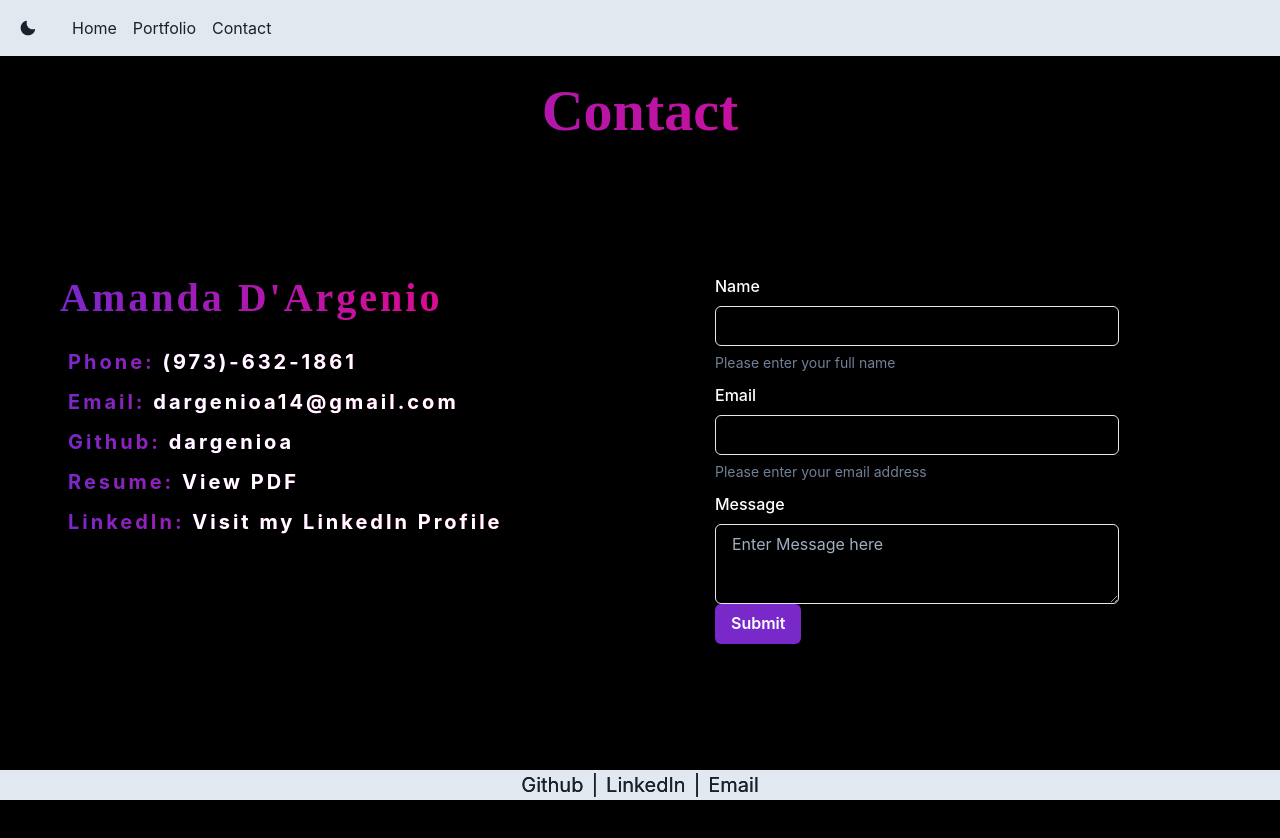
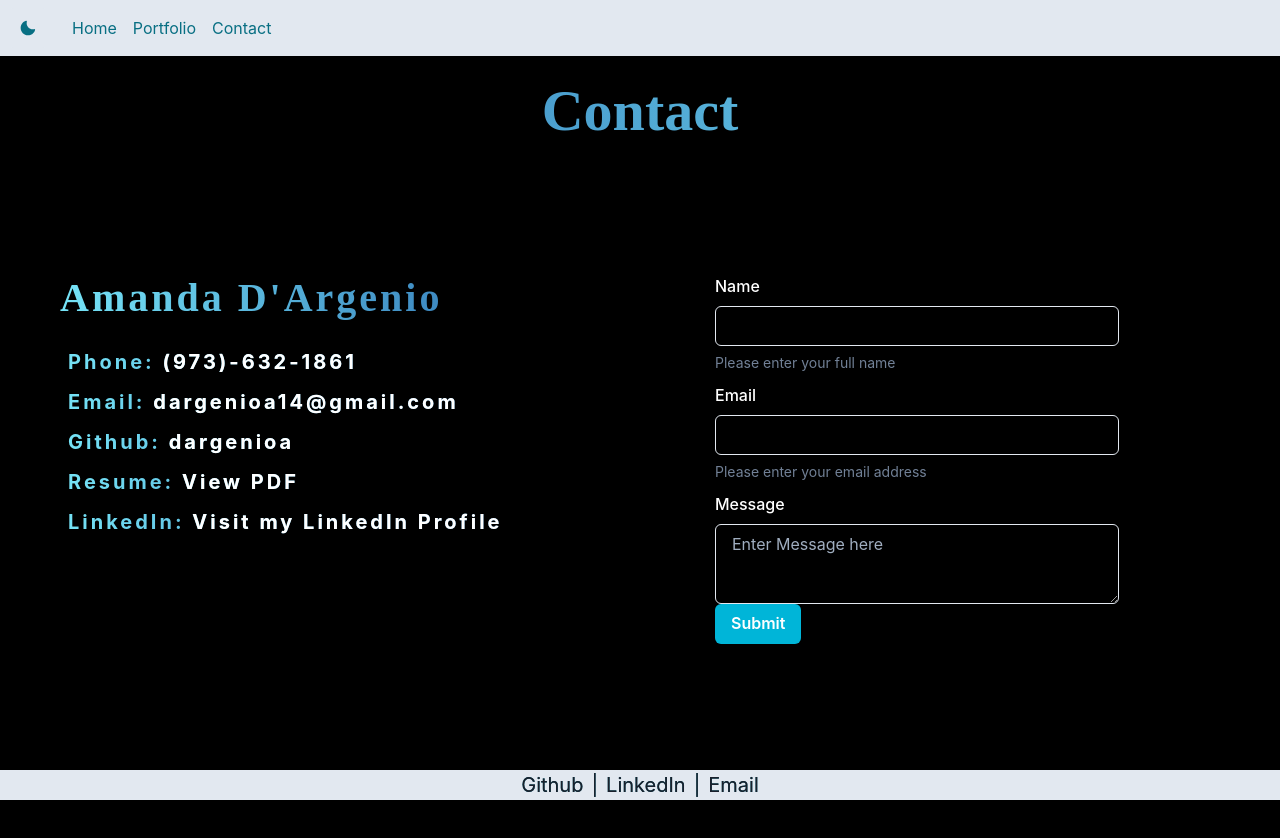
Before and after one commit to dargenioa/ReactPortfolio, a React (Create React App) app: page /contact in a window 1280 px wide. Shown: the top 838 px of the page. Built offline with nearby package versions, Linux system fonts and the light colour scheme.

Commit message:
changed color scheme

```diff
--- a/src/components/layouts/DarkMode.js
+++ b/src/components/layouts/DarkMode.js
@@ -12,7 +12,7 @@ import Footer from "../sections/Footer";
 function DarkMode() {
   const { colorMode, toggleColorMode } = useColorMode();
   const bg = useColorModeValue("gray.200", "gray.900");
-  const color = useColorModeValue("gray.800", "gray.100");
+  const color = useColorModeValue("cyan.800", "cyan.300");
 
   return (
     <div>
--- a/src/components/layouts/Project.js
+++ b/src/components/layouts/Project.js
@@ -49,7 +49,7 @@ function Project({ project }) {
       <Box fontWeight="bold" p={1} textAlign="center" separator="|">
         <Box>
           <Link
-            color="purple.600"
+            color="blue.500"
             target="blank"
             href={project.deploy}
             align="center"
--- a/src/pages/Contact.js
+++ b/src/pages/Contact.js
@@ -27,7 +27,7 @@ function Contact() {
         <Box>
           <Popover>
             <PopoverTrigger>
-              <Button bgColor="#7928CA">Submit</Button>
+              <Button bgColor="cyan.500">Submit</Button>
             </PopoverTrigger>
             <PopoverContent color="black">
               <PopoverArrow />
@@ -55,7 +55,7 @@ function Contact() {
         p={5}
       >
         <Heading
-          bgGradient="linear(to-l ,#FF0080, #7928CA)"
+          bgGradient="linear(to-l, cyan.300, blue.600)"
           bgClip="text"
           as="h1"
           fontSize="58px"
@@ -71,7 +71,7 @@ function Contact() {
             <Heading
               fontWeight="bold"
               fontFamily="Yeseva One"
-              bgGradient="linear(to-l ,#FF0080, #7928CA)"
+              bgGradient="linear(to-l, blue.600, cyan.300)"
               bgClip="text"
               fontSize="40px"
               mb={5}
@@ -79,7 +79,8 @@ function Contact() {
               Amanda D'Argenio
             </Heading>
             <Heading
-              bgGradient="linear(to-l ,#FF0080, #7928CA)"
+              // color="cyan.400"
+              bgGradient="linear(to-l, blue.600, cyan.300)"
               bgClip="text"
               size="md"
               p={2}
@@ -87,7 +88,8 @@ function Contact() {
               Phone: <span style={{ color: "white" }}>(973)-632-1861</span>
             </Heading>
             <Heading
-              bgGradient="linear(to-l ,#FF0080, #7928CA)"
+              // color="cyan.400"
+              bgGradient="linear(to-l, blue.600, cyan.300)"
               bgClip="text"
               size="md"
               p={2}
@@ -100,7 +102,8 @@ function Contact() {
               </span>
             </Heading>
             <Heading
-              bgGradient="linear(to-l ,#FF0080, #7928CA)"
+              // color="cyan.400"
+              bgGradient="linear(to-l, blue.600, cyan.300)"
               bgClip="text"
               size="md"
               p={2}
@@ -113,7 +116,8 @@ function Contact() {
               </span>
             </Heading>
             <Heading
-              bgGradient="linear(to-l ,#FF0080, #7928CA)"
+              // color="cyan.400"
+              bgGradient="linear(to-l, blue.600, cyan.300)"
               bgClip="text"
               size="md"
               p={2}
@@ -129,7 +133,8 @@ function Contact() {
               </span>
             </Heading>
             <Heading
-              bgGradient="linear(to-l ,#FF0080, #7928CA)"
+              // color="cyan.400"
+              bgGradient="linear(to-l, blue.600, cyan.300)"
               bgClip="text"
               size="md"
               p={2}
--- a/src/pages/Home.js
+++ b/src/pages/Home.js
@@ -26,7 +26,7 @@ function Home() {
     >
       <Box>
         <Heading
-          bgGradient="linear(to-l ,#FF0080, #7928CA)"
+          bgGradient="linear(to-l, blue.600, cyan.300)"
           bgClip="text"
           as="h1"
           fontSize="50px"
@@ -35,7 +35,7 @@ function Home() {
           Amanda D'Argenio
         </Heading>
         <Heading
-          bgGradient="linear(to-l ,#7928CA , #FF0080)"
+         bgGradient="linear(to-l, cyan.300,  blue.600)"
           bgClip="text"
           size="xl"
           pt={5}
@@ -48,12 +48,12 @@ function Home() {
             <Typewriter
               options={{
                 strings: [
-                  'Problem Solver',
-                  'Motivated by Challening Projects',
-                  'Great Listener',
-                  'Team Collaborator',
-                  'Effective Communicator',
-                  'Adaptability'
+                  "Problem Solver",
+                  "Motivated by Challening Projects",
+                  "Great Listener",
+                  "Team Collaborator",
+                  "Effective Communicator",
+                  "Adaptability",
                 ],
                 autoStart: true,
                 loop: true,
@@ -73,7 +73,7 @@ function Home() {
         <Box textAlign="center" marginTop={20}>
           <Heading
             p={5}
-            bgGradient="linear(to-l ,#7928CA , #FF0080)"
+            bgGradient="linear(to-l, blue.600, cyan.300)"
             bgClip="text"
           >
             About me
@@ -83,8 +83,9 @@ function Home() {
             and utilize my skills and work experience working for a global
             Fintech company offering an on-premises/SaaS/DaaS solution to
             clients. Recent graduate of Rutgers University Full-Stack Immersive
-            program as well as a Bachelor's Degree. Eager to use my experience
-            in JavaScript, React, Node.js, NoSQL and MySQL databases, responsive
+            program as well as a Bachelor's Degree in Business Administration
+            with a minor in Equine Science. Eager to use my experience in
+            JavaScript, React, Node.js, NoSQL and MySQL databases, responsive
             design using HTML/CSS and APIs to collaborate with teams and build
             upon applications. My education has provided me the experience to
             work in an Agile environment within development teams. I am
```
Also changed, not shown: 1 other file (tests, documents, lock files or other folders).
